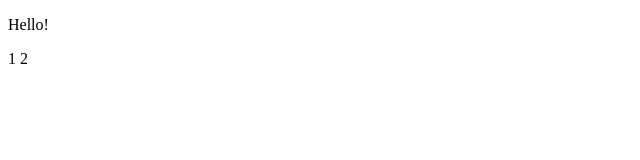
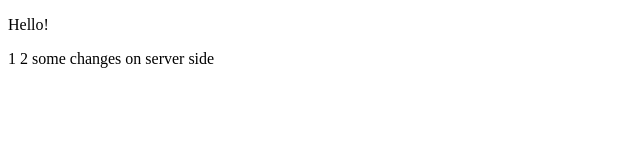
Before and after one commit to Mary-an-B/test, a plain HTML site: page index.html in a window 1280 px wide. Shown: the whole page, without its empty margins (0-640 px from the left). Drawn offline with Linux system fonts and the light colour scheme.

Commit message:
Update index.html
changes on sever

```diff
--- a/index.html
+++ b/index.html
@@ -9,5 +9,6 @@
     <p>Hello!</p>
     1
     2
+    some changes on server side
 </body>
 </html>
```
